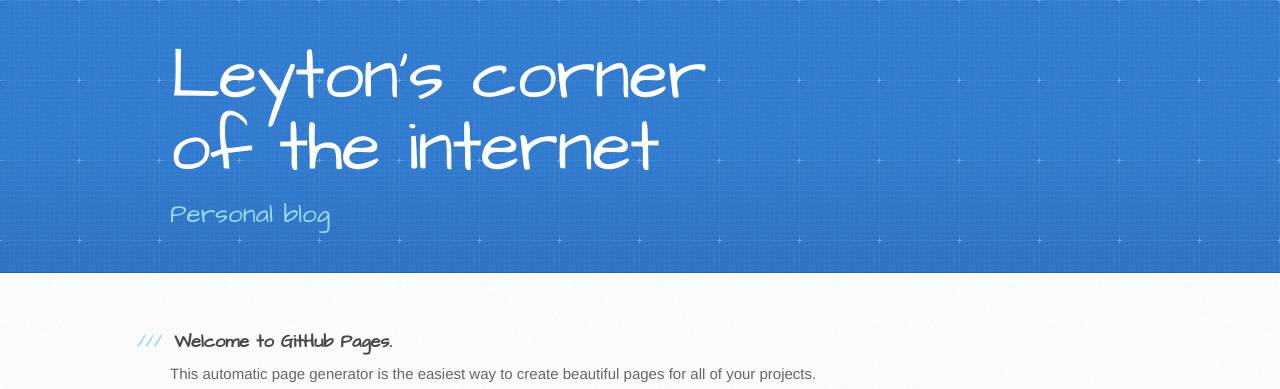
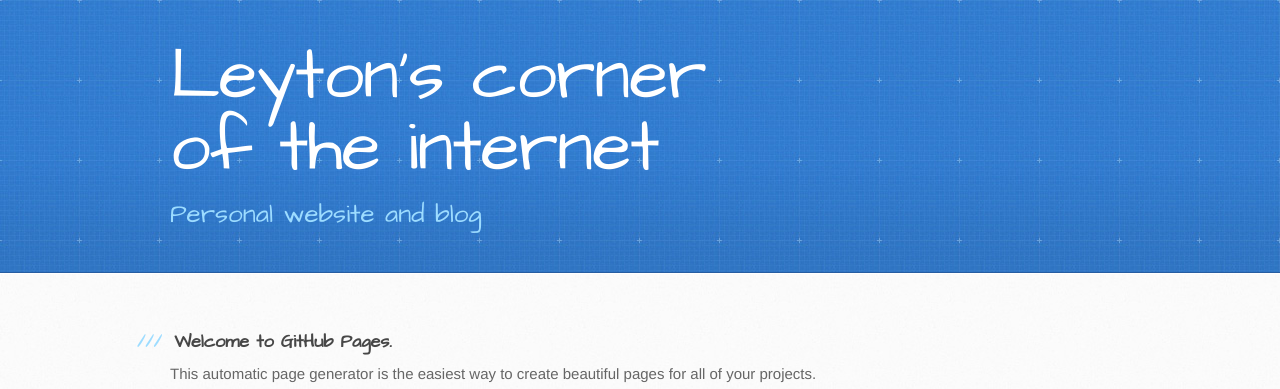
Before and after one commit to leytonreed/leytonreed.github.io, a Jekyll site: the page built from index.html, in a window 1280 px wide. Shown: the top 389 px of the page. Built offline with Jekyll 4.4.1, drawn with Linux system fonts in a browser that asks for light colours.

Commit message:
Update v1.html

```diff
--- a/_layouts/v1.html
+++ b/_layouts/v1.html
@@ -20,7 +20,7 @@
     <header>
       <div class="inner">
         <h1>{{ site.title }}</h1>
-        <h2>Personal blog</h2>
+        <h2>Personal website and blog</h2>
       </div>
     </header>
 
```
